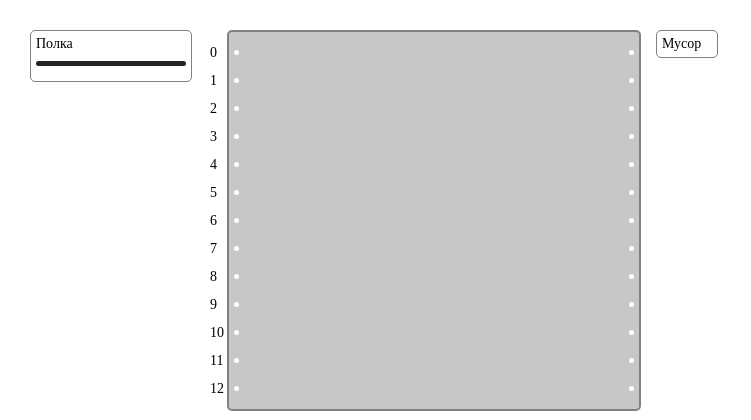
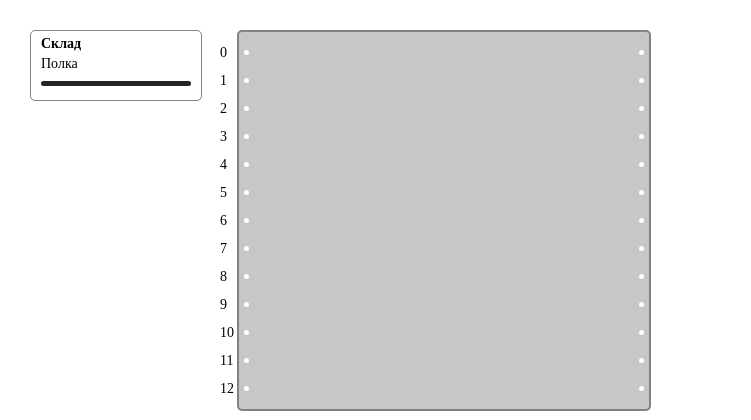
Before and after one commit to sequenia/VendingConfigurator, a PHP site: page / in a window 1280 px wide. Shown: the top 420 px of the page, without its empty margins (0-751 px from the left). Run offline with PHP 8.4, Linux system fonts and the light colour scheme.

Commit message:
Убрал мусорку, оставил только склад

```diff
--- a/css/main.css
+++ b/css/main.css
@@ -116,7 +116,7 @@ body {
 
 .tools {
 	border: 1px solid #818181;
-	width: 150px;
+	width: 160px;
 
 	-moz-border-radius: 5px;
 	-webkit-border-radius: 5px;
@@ -127,30 +127,34 @@ body {
 	float: left;
 }
 
+.to-storage {
+	background-color: #9E9FFF;
+}
+
+.to-storage.drag-enter {
+	background-color: #83FF7C !important;
+}
+
 .tools ul {
 	list-style-type: none;
 }
 
-.tools ul li {
-	height: 40px;
-}
-
-.tools ul li .title {
+.title {
 	height: 20px;
+	padding-left: 5px;
+	padding-right: 5px;
 }
 
 .tool-container {
 	display: inline-block;
-	padding-top: 5px;
-	padding-bottom: 5px;
+	padding: 5px;
 }
 
 .tool-container:hover {
-	height: 20px;
 	cursor: pointer;
 }
 
-.shelf-tool {
+.shelf-tool div {
 	width: 150px;
 	height: 5px;
 	background-color: #252525;
@@ -293,18 +286,6 @@ body {
 
 .double-motor:hover {
 	cursor: pointer;
-}
-
-.garbage {
-	width: 50px;
-	border: 1px solid #818181;
-
-	-moz-border-radius: 5px;
-	-webkit-border-radius: 5px;
-	border-radius: 5px;
-	padding: 5px;
-
-	float: left;
 }
 
 .dragging {
--- a/index.html
+++ b/index.html
@@ -11,19 +11,24 @@
 </head>
 <body>
 	<div class="configurator" ng-controller="ConfiguratorCtrl">
-		<div class="tools">
+		<div class="tools {{toStorage}}"
+			ng-drop="true"
+			ng-drop-success="onGarbageDropComplete($data, $event)">
+			<div class="title">
+				<strong>Склад</strong>
+			</div>
 			<ul>
 				<li ng-repeat="tool in tools">
 					<div class="title">
 						{{tool.name}}
 					</div>
-					<div class="tool-container"
+					<div class="tool-container {{tool.toolClass}}"
 						ng-drag="true"
 						ng-drag-data="tool"
 						ng-drag-success="onToolDragComplete($data, $event)"
 						ng-mousedown="onToolMouseDown(tool)"
 						ng-mouseup="onToolMouseUp(tool)">
-						<div class="{{tool.toolClass}}"></div>
+						<div></div>
 					</div>
 				</li>
 			</ul>
@@ -47,8 +52,8 @@
 					ng-drag="true"
 					ng-drag-data="hole.shelf"
 					ng-drag-success="onShelfDragComplete($data, $event, hole)"
-					ng-mousedown="onToolMouseDown(tools.shelf)"
-					ng-mouseup="onToolMouseUp(tools.shelf)"></div>
+					ng-mousedown="onToolMouseDown(tools.shelf, $index)"
+					ng-mouseup="onToolMouseUp(tools.shelf, $index)"></div>
 			</div>
 		</div>
 
@@ -101,12 +106,6 @@
 				<button type="button" ng-click="configureMachine()">К автомату</button>
 			</div>
 		</div>
-
-		<div class="garbage"
-		ng-drop="true"
-		ng-drop-success="onGarbageDropComplete($data, $event)">
-			Мусор
-		</div>
 	</div>
 </body>
 </html>
--- a/js/configurator.js
+++ b/js/configurator.js
@@ -177,8 +177,6 @@ var ConfiguratorCtrl = function($scope) {
 		var collisionCount = collision.length;
 		var collisionIndex = index * 2 + 1;
 
-		console.log(index);
-
 		// Проверяем свои коллизии
 		var canInsert = true;
 		for(var i = collisionIndex - item.leftOffset; i <= collisionIndex + item.rightOffset; i++) {
@@ -192,8 +190,6 @@ var ConfiguratorCtrl = function($scope) {
 				break;
 			}
 		}
-
-		console.log(canInsert);
 
 		// Проверяем чужие коллизии
 		if(canInsert) {
@@ -330,6 +326,10 @@ var ConfiguratorCtrl = function($scope) {
 				$scope.currentTool = $scope.tools.singleMotor;
 				break;
 		}
+
+		if(index !== undefined) {
+			$scope.toStorage = "to-storage";
+		}
 	};
 
 	// Вызывается, когда инструмент отпускается
@@ -357,6 +357,8 @@ var ConfiguratorCtrl = function($scope) {
 				removeClassesFromPlaces();
 				break;
 		}
+
+		$scope.toStorage = "";
 	};
 
 	function showFreeSpiralPlaces(tool, index) {
```
Also changed, not shown: other parts of css/main.css (+16 -31 lines).
